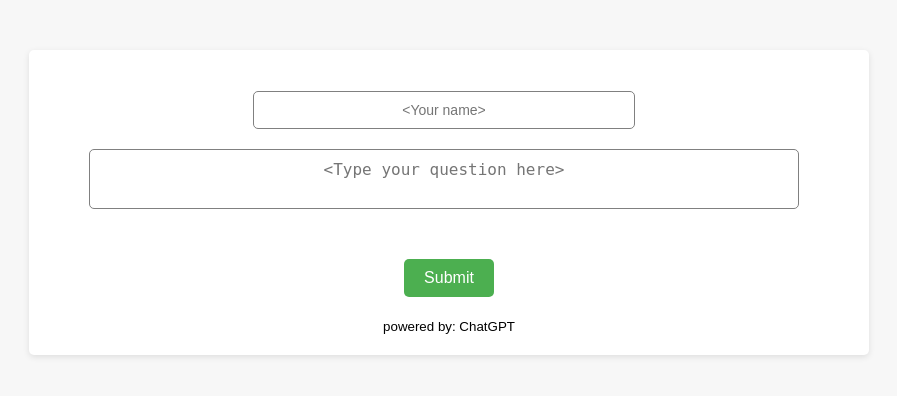
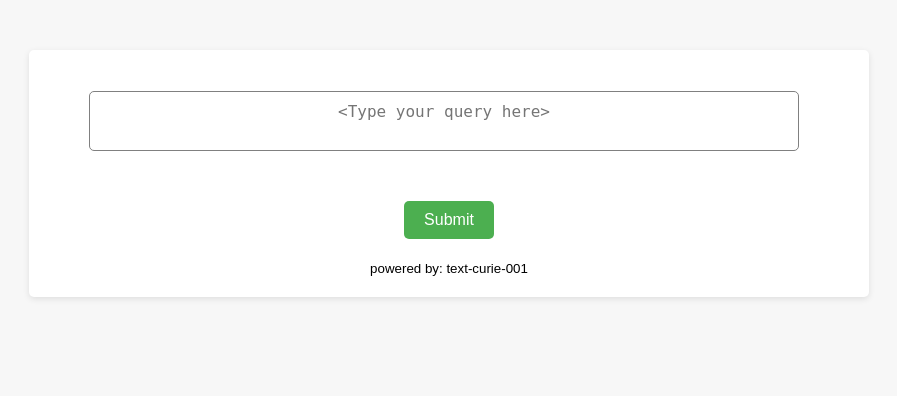
Before and after one commit to jquintano/FLASK_text-curie-001, a Flask app: page / in a window 1280 px wide. Shown: the top 396 px of the page, without its empty margins (191-1088 px from the left). Run offline with Flask 2, Linux system fonts and the light colour scheme.

Commit message:
4th commit

```diff
--- a/main3.py
+++ b/main3.py
@@ -3,7 +3,7 @@ from flask import Flask, render_template, request, session
 from flask_session import Session
 import openai
 import uuid
-from creds import api_key2 #just replace this with your own credentials
+from creds import api_key2
 
 logging.basicConfig(
     filename='app.log',
@@ -31,7 +31,7 @@ def send_chatquery():
     prompt = request.form.get('prompt')
     name = request.form.get('name')
     logging.info(f"{session['user_id']} : asked: {prompt}")
-    openai.api_key = api_key2 #your api from openai
+    openai.api_key = api_key2
     # model = "text-davinci-002"
     model2 = "text-curie-001"
     try:
--- a/templates/index.html
+++ b/templates/index.html
@@ -27,17 +27,17 @@
         {% else %}
             <form method="post" action="/" style="text-align: center" onsubmit="submitForm(event)">
                 <label for="name"></label>
-                <input type="text" id="name" name="name" placeholder="<Your name>" required>
+                <!--<input type="text" id="name" name="name" placeholder="<Your name>" required>-->
                 <br>
                 <label for="prompt"></label>
                 <br>
-                <textarea id="prompt" name="prompt" class="no-resize" placeholder="<Type your question here>" required></textarea>
+                <textarea id="prompt" name="prompt" class="no-resize" placeholder="<Type your query here>" required></textarea>
                 <br>
                 <button type="submit">Submit</button>
             </form>
         {% endif %}
         <div class="powered-by" style="text-align: center">
-            <small>powered by: ChatGPT</small>
+            <small>powered by: text-curie-001</small>
         </div>
     </div>
 
```
Also changed, not shown: 2 other files.
